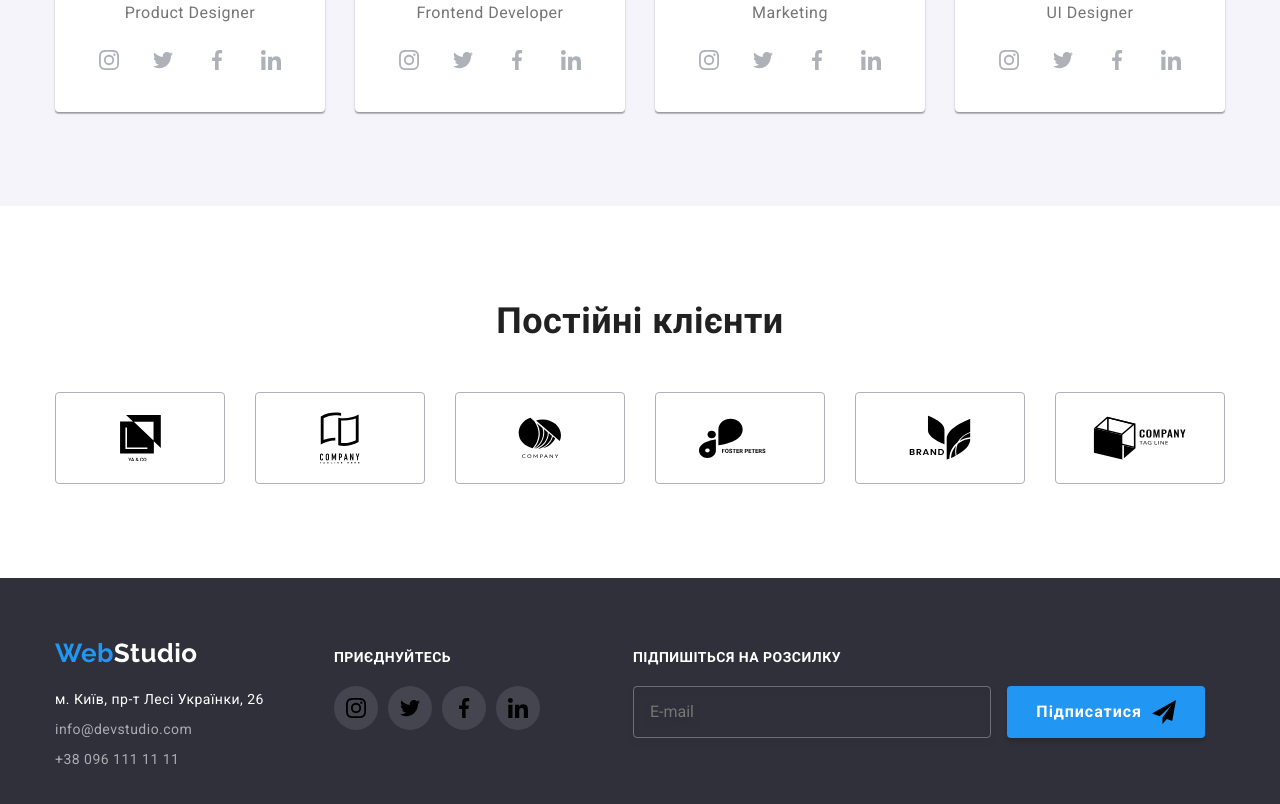
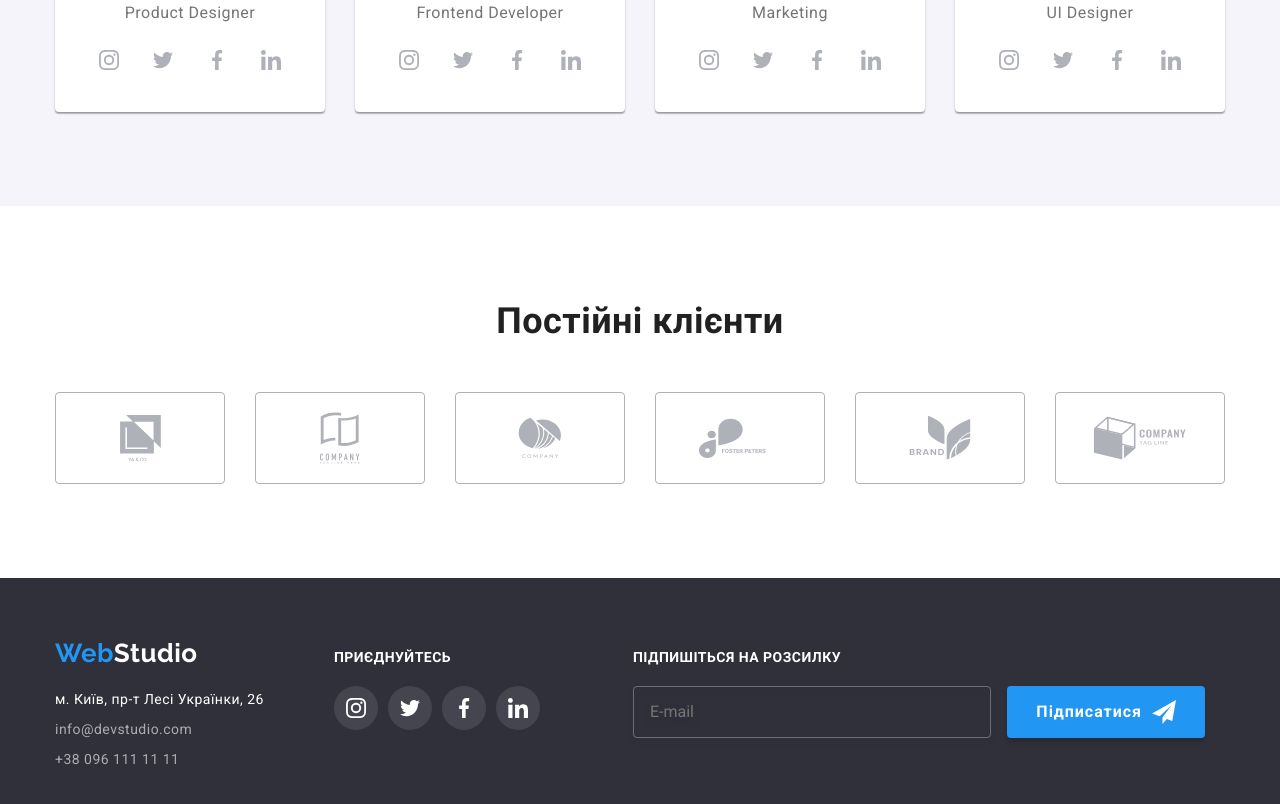
Before and after one commit to KuznietsovaOksana/goit-markup-hw-07, a plain HTML site: page index.html in a window 1280 px wide. Shown: the part 2100-2904 px from the top of the page. Drawn offline with nearby package versions, Linux system fonts and the light colour scheme; files that its build step writes are made by us from their sources.

Commit message:
Виправляє колір іконок

```diff
--- a/sass/components/_clients.scss
+++ b/sass/components/_clients.scss
@@ -17,12 +17,12 @@
     width: 170px;
     height: 92px;
     border-radius: 4px;
-    transition: color 250ms var(--timing-function), border 250ms var(--timing-function);
+    transition: fill 250ms var(--timing-function), border 250ms var(--timing-function);
     border: 1px solid var(--social-link-color);
-    color: var(--social-link-color);
+    fill: var(--social-link-color);
     &:hover,
     &:focus {
-      color: var(--brand-color);
+      fill: var(--brand-color);
       border: 1px solid var(--brand-color);
     }
   }
--- a/sass/components/_footer.scss
+++ b/sass/components/_footer.scss
@@ -67,6 +67,7 @@
     align-items: center;
     transition: background-color 250ms var(--timing-function);
     background-color: rgba(255, 255, 255, 0.1);
+    fill: var(--additional-color);
     color: var(--additional-color);
     &:hover,
     &:focus {
@@ -117,5 +118,6 @@
   font-size: 16px;
   line-height: 1.88;
   letter-spacing: 0.06em;
+  fill: var(--additional-color);
   color: var(--additional-color);
 }
```
Also changed, not shown: css/main.css, css/main.min.css, 2 other files.
